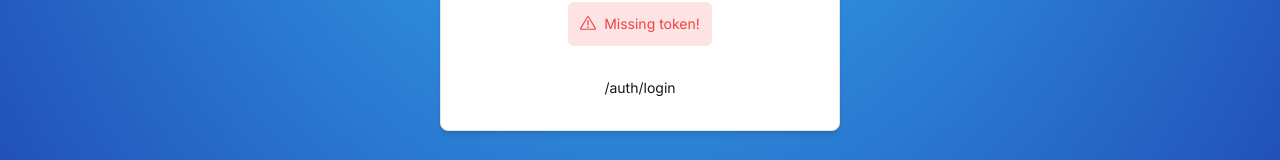
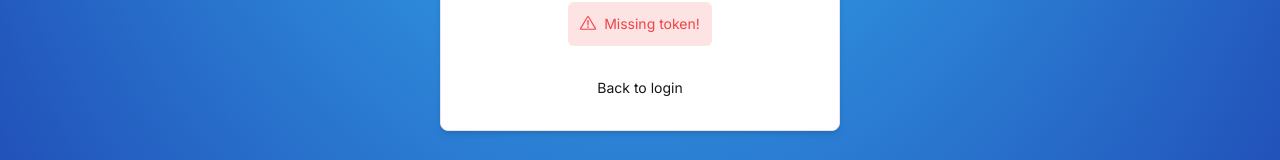
Before and after one commit to ercsanchez/next14-next-auth5, a Next.js app: page /auth/new-verification in a window 1280 px wide. Shown: the part 394-554 px from the top of the page. Built offline with nearby package versions, Linux system fonts and the light colour scheme.

Commit message:
fix: wrong url path used to go back to login on /auth/new-verification page

```diff
--- a/src/components/auth/new-verification-form.tsx
+++ b/src/components/auth/new-verification-form.tsx
@@ -41,8 +41,8 @@ export function NewVerificationForm() {
   return (
     <CardWrapper
       headerLabel="Confirming your verification"
-      backButtonHref="Back to login"
-      backButtonLabel="/auth/login"
+      backButtonHref="/auth/login"
+      backButtonLabel="Back to login"
     >
       <div className="flex w-full items-center justify-center">
         {!success && !error && <BeatLoader />}
```
